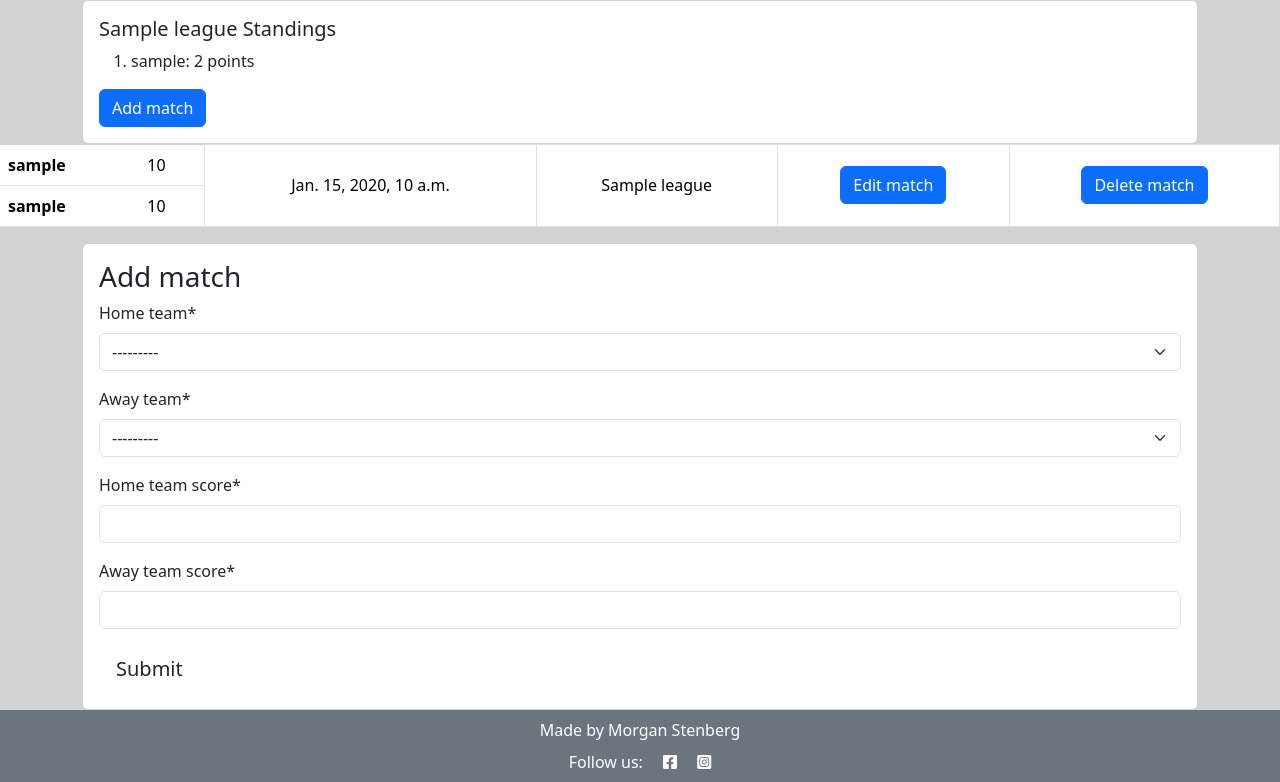
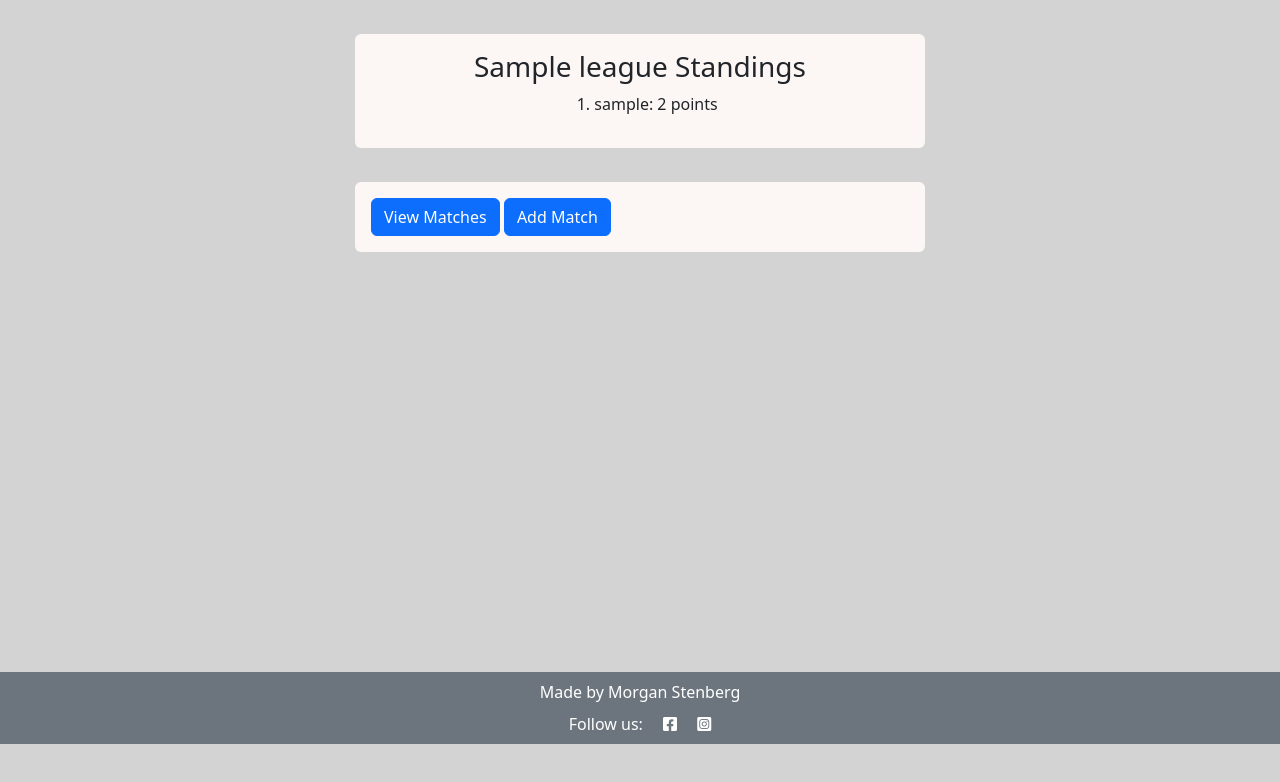
Before and after one commit to MorganStenberg/League-hub, a Django app: a page that uses league/templates/league/detailed_league.html in a window 1280 px wide. Shown: the part 56-838 px from the top of the page. After the commit the page ends 800 px from the top, so only its background shows below. Run offline with Django 4.2, Linux system fonts and the light colour scheme; a user stored in the database is signed in; tables that the repository leaves empty hold one stand-in row (values such as "Sample post"); some libraries are stand-ins or nearby versions.

Commit message:
add collapsing buttons to detailed league template

```diff
--- a/league/templates/league/detailed_league.html
+++ b/league/templates/league/detailed_league.html
@@ -5,20 +5,39 @@
 {% block content %}
 
 
+
+
+<div class="d-flex align-items-center justify-content-center">
   <div class="container">
-  <div class="col card justify-content-center">
-    <div class="card-body justify-content-center">
-      <h5 class="card-title">{{ league_instance.name }} Standings</h5>
+      <div class="row justify-content-center">
+          <div class="col-12 col-md-6 p-3 rounded detailed-league">
+              <h3 class="text-center">{{ league_instance.name }} Standings</h4>
+
+              <div class="d-flex justify-content-center">
                 <ol>
                   {% for user, points in standings %}
                   <li>{{ user.username }}: {{ points }} points</li>
                   {% endfor %}
                 </ol>
-      <a href="#" class="btn btn-primary">Add match</a>
+              </div>
+          </div>
       </div>
   </div>
 </div>
 
+<div class="d-flex align-items-center justify-content-center">
+  <div class="container">
+    <div class="row justify-content-center">
+      <div class="col-12 col-md-6 p-3 rounded detailed-league">
+
+        <!-- Button for collapsing all matches  -->
+
+        <button class="btn btn-primary" type="button" data-bs-toggle="collapse" data-bs-target="#viewMatches"
+          aria-expanded="false" aria-controls="viewMatches">
+          View Matches
+        </button>
+
+        <div class="table-container collapse" id="viewMatches">
           <table class="table align-middle">
             <tbody>
               {% for match in all_matches %}
@@ -30,9 +49,13 @@
 
                 <!-- edit matches, credit to CI-Walkthrough  -->
                 {% if user == match.home_team or user == match.away_team %}
-      <td rowspan="2" class="text-center border"><a href="{% url 'edit_match' slug=league_instance.slug match_id=match.id %}" class="btn btn-primary">Edit match</a>
+                <td rowspan="2" class="text-center border"><a
+                    href="{% url 'edit_match' slug=league_instance.slug match_id=match.id %}"
+                    class="btn btn-primary">Edit
+                    match</a>
                 </td>
-      <td rowspan="2" class="text-center border"><button class="btn btn-primary btn-delete" data-match_id= "{{ match.id }}">Delete match</button>
+                <td rowspan="2" class="text-center border"><button class="btn btn-primary btn-delete"
+                    data-match_id="{{ match.id }}">Delete match</button>
                 </td>
                 {% endif %}
 
@@ -44,45 +67,47 @@
               {% endfor %}
             </tbody>
           </table>
+        </div>
 
+        <!-- Button for collapsing add match form  -->
+        <button class="btn btn-primary" type="button" data-bs-toggle="collapse" data-bs-target="#addMatchCollapse"
+          aria-expanded="false" aria-controls="addMatchCollapse">
+          Add Match
+        </button>
 
         <!-- Form for adding a match to a league credit to CI- Walkthrough  -->
-    <div class="container ">
+        <div class="container collapse" id="addMatchCollapse">
           <div class="col card justify-content-center">
             <div class="card-body">
               <h3>Add match</h3>
-
               <form id="AddMatchesForm" method="post">
                 {{ add_matches_form | crispy }}
                 {% csrf_token %}
-              <button id="submit-button" type="submit"
-                class="btn btn-lg">Submit</button>
+                <button id="submit-button" type="submit" class="btn btn-lg">Submit</button>
               </form>
+            </div>
+          </div>
+        </div>
 
       </div>
     </div>
   </div>
-
+</div>
 
       <!-- Delete confirmation modal - credit to CI-Walkthrough -->
-
-      <div class="modal fade" id="deleteModal" tabindex="-1"
-      aria-labelledby="deleteModalLabel" aria-hidden="true">
+<div class="modal fade" id="deleteModal" tabindex="-1" aria-labelledby="deleteModalLabel" aria-hidden="true">
   <div class="modal-dialog">
     <div class="modal-content">
       <div class="modal-header">
-            <h5 class="modal-title"
-              id="deleteModalLabel">Delete match?</h5>
-            <button type="button" class="btn-close"
-              data-bs-dismiss="modal" aria-label="Close"></button>
+        <h5 class="modal-title" id="deleteModalLabel">Delete match?</h5>
+        <button type="button" class="btn-close" data-bs-dismiss="modal" aria-label="Close"></button>
       </div>
       <div class="modal-body">
         Are you sure you want to delete this match?
         This action cannot be undone.
       </div>
       <div class="modal-footer">
-            <button type="button" class="btn btn-secondary"
-              data-bs-dismiss="modal">Close</button>
+        <button type="button" class="btn btn-secondary" data-bs-dismiss="modal">Close</button>
         <a id="deleteConfirm" href="#" class="btn
               btn-danger">Delete</a>
       </div>
--- a/league/views.py
+++ b/league/views.py
@@ -110,6 +110,7 @@ def detailed_league(request, slug):
             add_matches_form.save()
             messages.add_message(request, messages.SUCCESS, 'Match added to league!')
             standings = league_instance.calculate_standings()
+            return redirect('detailed_league', slug=slug)
 
     add_matches_form = AddMatchesForm()
 
--- a/static/css/style.css
+++ b/static/css/style.css
@@ -29,3 +29,9 @@ body {
 .all-leagues {
     background-color:green ;
 }
+
+
+.detailed-league {
+    margin-top: 3%;
+    background-color: #fcf6f5;
+}
```
Lines whose indentation alone changed are shown as unchanged.
